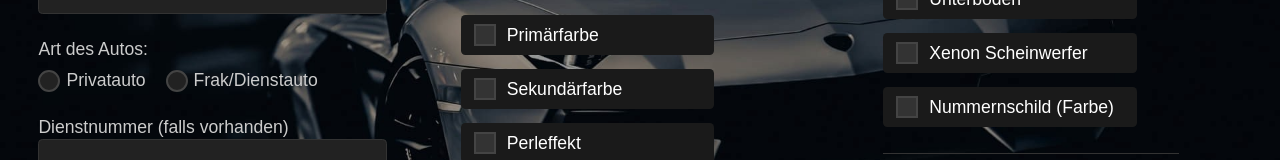
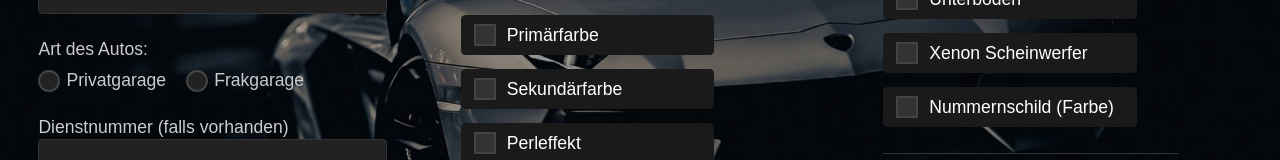
Before and after one commit to garana123/carlounge, a plain HTML site: page docs/atemplate.html in a window 1280 px wide. Shown: the part 471-631 px from the top of the page. Drawn offline with nearby package versions, Linux system fonts and the light colour scheme; sample sign-in values are in the browser's storage.

Commit message:
Update atemplate.html

```diff
--- a/docs/atemplate.html
+++ b/docs/atemplate.html
@@ -135,12 +135,12 @@
         <label class="radio-option">
           <input type="radio" name="contractType" value="privatauto" required>
           <span class="radio-checkmark"></span>
-          Privatauto
+          Privatgarage
         </label>
         <label class="radio-option">
           <input type="radio" name="contractType" value="frakdienstauto" required>
           <span class="radio-checkmark"></span>
-          Frak/Dienstauto
+          Frakgarage
         </label>
       </div>
     </div>
```
